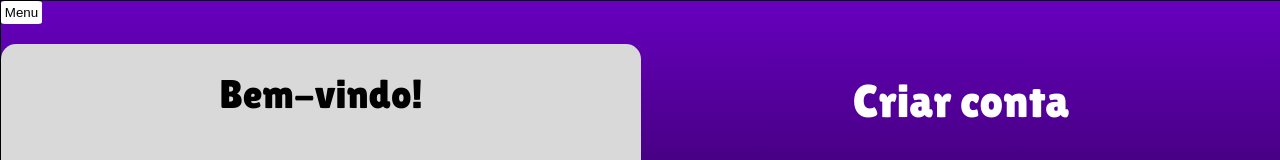
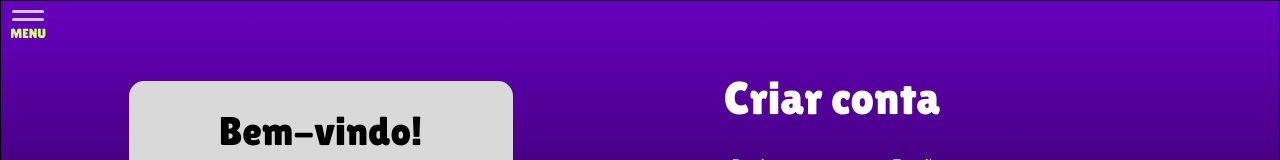
Before and after one commit to beniciojr/Projeto_HobbyHub, a React (Create React App) app in the folder hobbyhub/: page /cadastro in a window 1280 px wide. Shown: the top 160 px of the page. Built offline with nearby package versions, Linux system fonts and the light colour scheme; the HTML template or start-up script is replaced by a standard one; a web font is replaced by a local one.

Commit message:
Projeto_HobbyHub

```diff
--- a/hobbyhub/src/App.css
+++ b/hobbyhub/src/App.css
@@ -1,4 +1,5 @@
-body {
+.Container {
+  box-sizing: border-box;
   width: 100vw;
   height: 100vh;
   border: 1px solid #000;
--- a/hobbyhub/src/App.js
+++ b/hobbyhub/src/App.js
@@ -9,7 +9,7 @@ function App() {
   return (
 <Router>
       <div className="Container">
-      <Menu/>
+      <Menu className="menu_button_header"/>
         <Routes>
           <Route path="/login" element={<Login />} />
           <Route path="/cadastro" element={<Cadastro />} />
--- a/hobbyhub/src/Components/menu.css
+++ b/hobbyhub/src/Components/menu.css
@@ -1,19 +1,59 @@
+@font-face{
+  font-family: "menufont";
+  src: url("../Fonts/LilitaOne-Regular.ttf");
+}
+
 .menu_container {
+  position: fixed;
+  top: 10px;
+  left: 10px;
+  width: 50px;
+  height: 50px;
   padding: 0;
   margin: 0;
+
+}
+.menu_button {
+  border: none;
+  padding: 0.3%;
+  background-color: transparent;
+  display: flex;
+  flex-direction: column;
+  justify-content: center;
+  align-items: center;
+  gap: 5px;
+  cursor: pointer;
+
+}
+.menu_button.active > .lines_btn_menu.left{
+  width: 60%;
+  transform: rotateZ(50deg) translate(-4px,3px);
+
+}
+.menu_button.active > .lines_btn_menu.right{
+  width: 60%;
+  transform: rotateZ(-50deg) translate( -1px, 10px);
+
 }
 
-.menu_button {
-    border: none;
-    padding: 0.3%;
-    background-color: rgb(255, 255, 255);
-    border-radius: 10%;
+.lines_btn_menu{
+  width: 90%;
+  height: 3px;
+  background-color: rgb(206, 206, 206);
+  border-radius: 20px;
+}
+#btn_menu_text{
+  font-family: "menufont";
+  color: #d8ff7e;
+
 }
 
-.menu_button:hover {
-  color: rgb(0, 0, 255);
-  cursor: pointer;
+.menu_button.active > #btn_menu_text{
+  font-family: "menufont";
+  color: #d8ff7e;
+  margin-top:2px;
 }
+
 
 
 .menu_ul {
--- a/hobbyhub/src/Components/menu.js
+++ b/hobbyhub/src/Components/menu.js
@@ -1,6 +1,6 @@
 import React, { useState } from 'react';
 import {Link} from "react-router-dom";
-import menu from "../Components/menu.css";
+import "./menu.css";
 
 function Menu() {
   const [menuOpen, setMenuOpen] = useState(false);
@@ -11,7 +11,11 @@ function Menu() {
 
   return (
     <div className='menu_container'>
-      <button className='menu_button' onClick={toggleMenu}>Menu</button>
+      <button className={`menu_button ${menuOpen ? "active" : "inactive"}`} onClick={toggleMenu}>
+        <div className="lines_btn_menu right"></div>
+        <div className="lines_btn_menu left"></div>
+        <div id="btn_menu_text">MENU</div>
+      </button>
       {menuOpen && (
         <ul className='menu_ul'>
           <li className='Login'><Link to="Login">Login</Link></li>
--- a/hobbyhub/src/pages/Cadastro/Cadastro.css
+++ b/hobbyhub/src/pages/Cadastro/Cadastro.css
@@ -2,19 +2,22 @@
 @import url('https://fonts.googleapis.com/css2?family=Asap+Condensed:wght@300&family=Inter&display=swap');
 
 .main_cadastro {
-    width: 100vw;
-    height: 95vh;
+    width: 100%;
+    height: 100vh;
     display: flex;
     align-items: center;
     flex-direction: row;
     justify-content: center;
+    box-sizing: border-box;
 }
 
 .left_cadastro {
     border-radius: 15px;
     background: #D9D9D9;
-    width: 50vw;
-    height: 90vh;
+    width: 50%;
+    max-width: 30vw;
+    height: 80%;
+    max-height: 90vh;
     color: black;
     display: flex;
     flex-direction: column;
--- a/hobbyhub/src/pages/Login/Login.css
+++ b/hobbyhub/src/pages/Login/Login.css
@@ -2,23 +2,24 @@
 @import url('https://fonts.googleapis.com/css2?family=Asap+Condensed:wght@300&family=Inter&display=swap');
 
 .main_login {
-    width: 100vw;
-    height: 100vh;
-    display: flex;
-    align-items: center;
-    flex-direction: row;
-    justify-content: center;
+box-sizing: border-box;
+width: 100%;
+height: 100%;
+display: flex;
+justify-content: center;
+align-items: center;
+
 }
 
 .left_login {
     max-width: 500px;
-    width: 90%;
-    height: auto;
+    max-height: 700px;
     color: white;
     display: flex;
     flex-direction: column;
     align-items: center;
-  }
+
+}
 
 .card_left {
     padding-top: 10%;
--- a/hobbyhub/src/pages/Login/Login.js
+++ b/hobbyhub/src/pages/Login/Login.js
@@ -4,7 +4,7 @@ import logoprojeto from '../../assets/logoprojeto.png';
 
 const Login = () => {
   return (
-    <div className='main_login'> {/* Inicia um container principal com classe 'container0' */}
+    <div className='main_login'> {/* Inicia um container principal com classe 'main_login' */}
       <div className='left_login'> {/* Inicia um subcontainer com classe 'left_login' */}
         <div className='card_left'>
           <h2>Bem-vindo!</h2> {/* Título "Bem-vindo!" com classe 'h2' */}
```
Also changed, not shown: hobbyhub/src/Fonts/LilitaOne-Regular.ttf (added).
